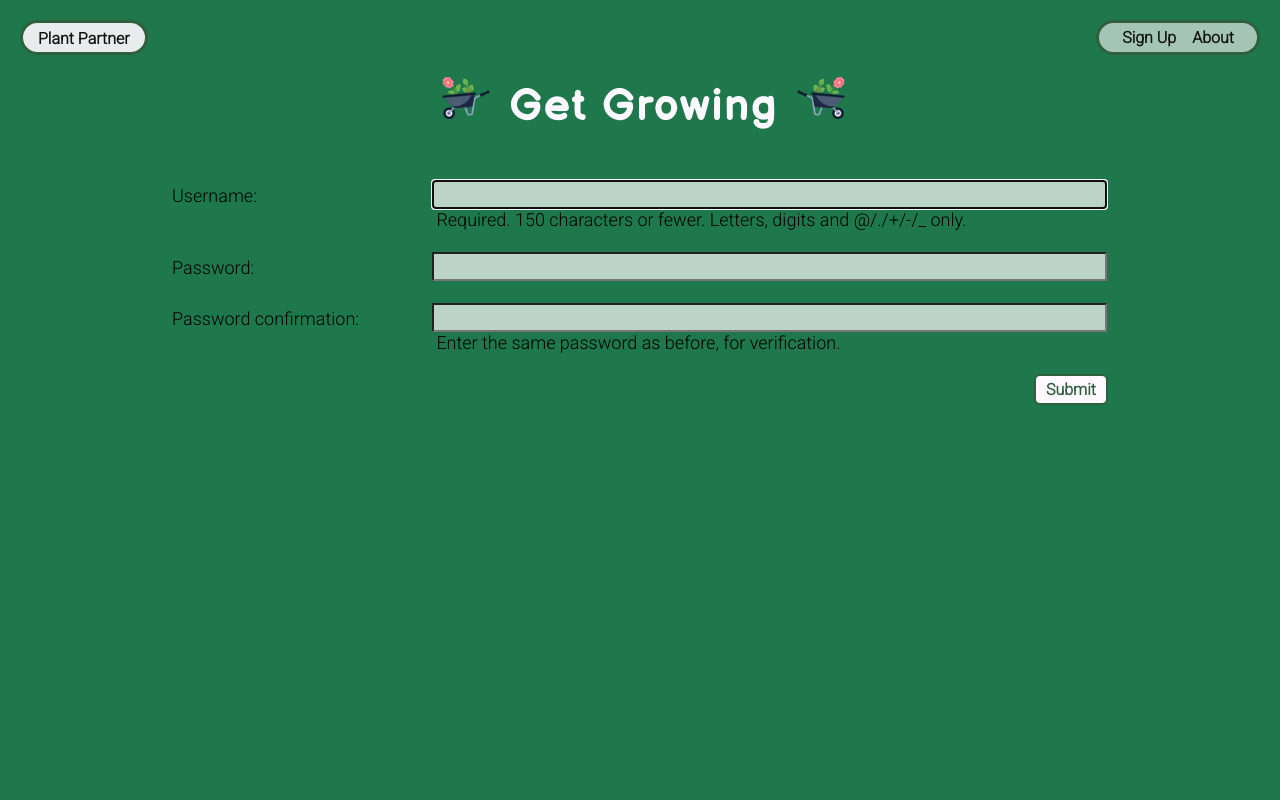
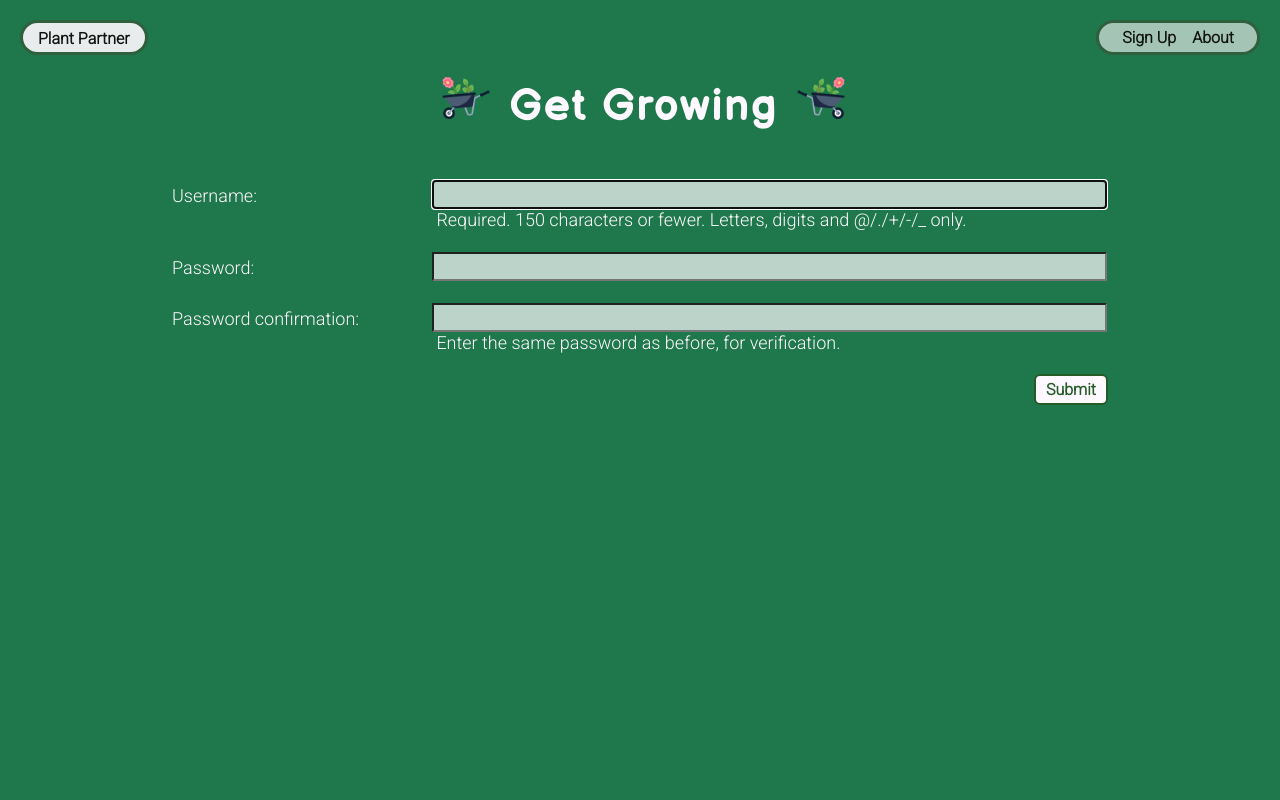
Before and after one commit to strammel33/plant-partner, a Django app: page /accounts/signup/ in a window 1280 px wide. Run offline with Django 4.2, Linux system fonts and the light colour scheme.

Commit message:
change some colors for accessbility

```diff
--- a/main_app/static/css/base.css
+++ b/main_app/static/css/base.css
@@ -32,13 +32,13 @@ body {
   --nav-bg-ff: rgba(254, 249, 254, .9);
   --borders: rgb(47, 95, 60) solid 3px;
   --text-color: rgb(17, 20, 17);
-  --link-hover-color: rgb(64, 90, 2);
+  --link-hover-color: rgb(42, 60, 1);
   --button-bg: rgb(254, 249, 254);
-  --button-bg-hover: rgb(176, 174, 174);
-  --submit: rgb(47, 95, 60);
-  --warn: rgba(213, 87, 3, 0.889);
+  --button-bg-hover: rgba(254, 249, 254, 0.741);
+  --submit: rgb(36, 91, 40);
+  --warn: rgb(8, 0, 255);
   --danger: rgb(159, 1, 9);
-  --secondary: rgb(57, 57, 57);
+  --secondary: rgb(53, 0, 94);
   --card-box-shadow: 5px 5px 6px -1px #1f201f;
   --font-xtreme: 4.2rem;
   --font-xxl: 3.6rem;
--- a/main_app/static/css/form.css
+++ b/main_app/static/css/form.css
@@ -28,6 +28,7 @@ th {
   font-weight: normal;
   vertical-align: top;
   font-size: var(--font-l);
+  color: var(--button-bg);
 }
 
 td {
@@ -38,6 +39,7 @@ td > * {
   width: 100%;
   padding: 2px 4px;
   font-size: var(--font-l);
+  color: var(--button-bg);
 }
 
 td > textarea {
@@ -46,7 +48,8 @@ td > textarea {
 }
 
 input, textarea {
-  background-color: var(--nav-bg)
+  background-color: var(--nav-bg);
+  color: var(--text-color);
 }
 
 .btn {
```
